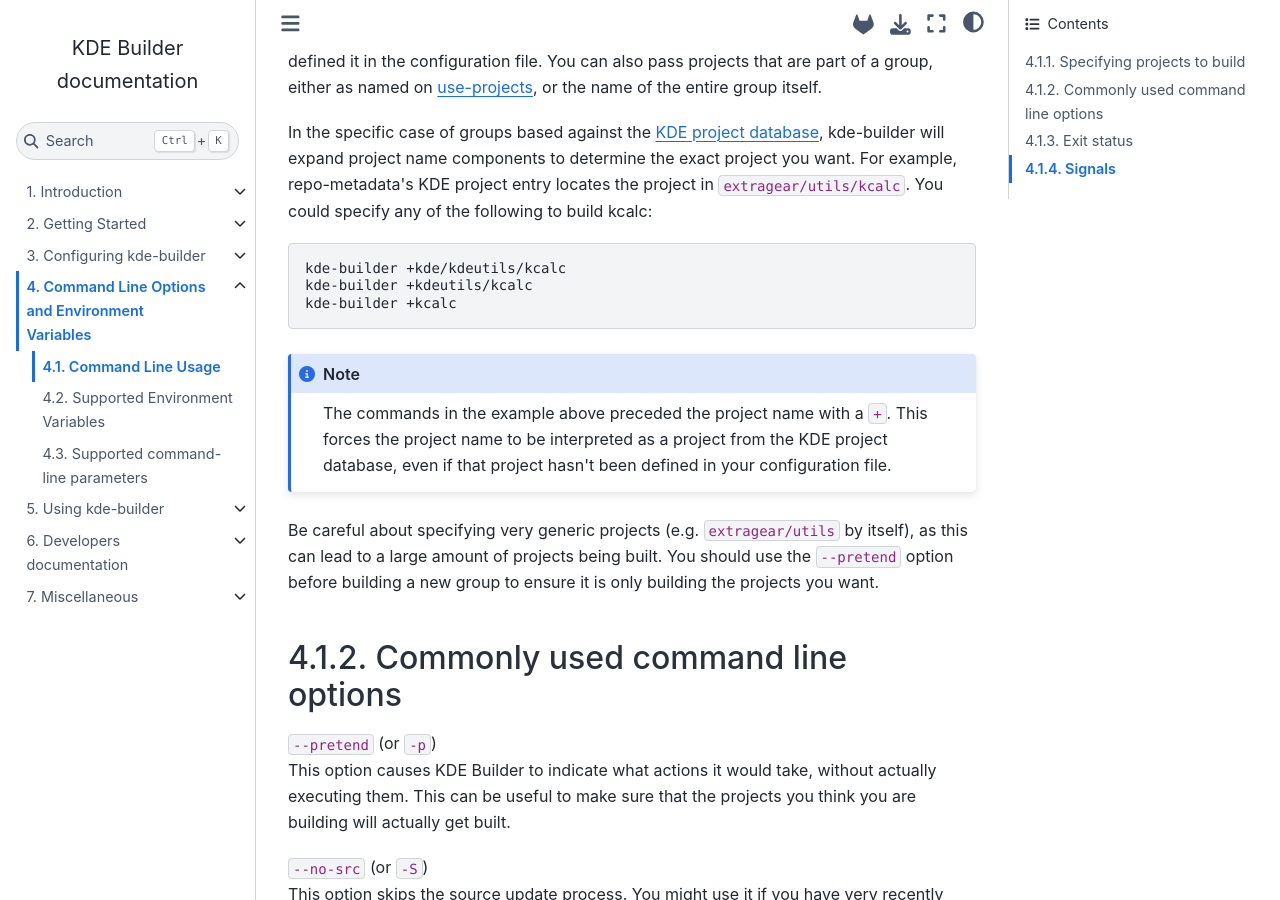
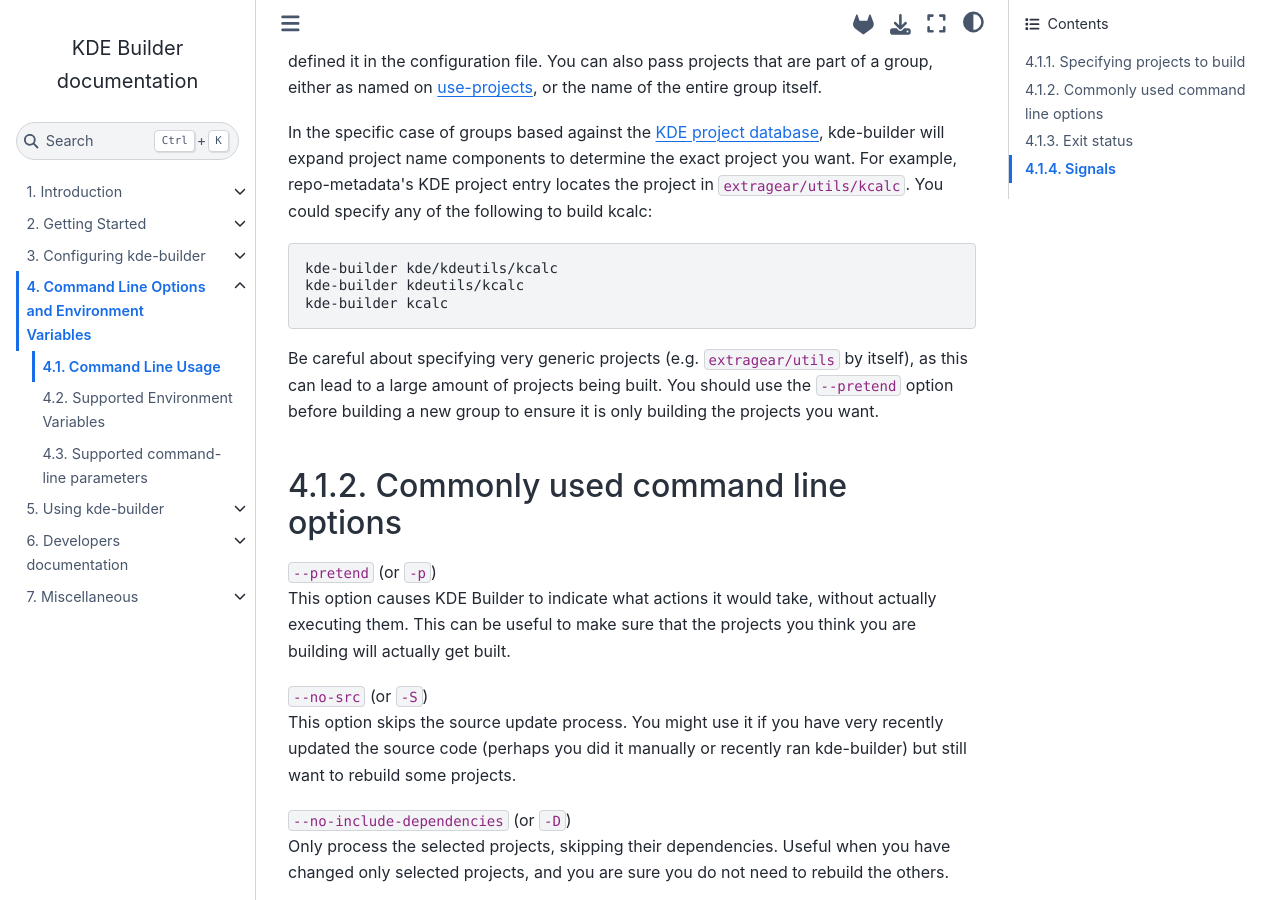
Before and after one commit to KDE/kde-builder, a Sphinx documentation site: the page built from doc/cmdline/cmdline-usage.md, in a window 1280 px wide and 900 px high, scrolled down 380 px. Built offline with Sphinx 7.4.7 and the Sphinx Book theme 1.1.4, drawn with Linux system fonts in a browser that asks for light colours.

Commit message:
refactor: Stop creating the "forced to kde project" ModuleSet for kde projects resolving
No need to craft a ModuleSet for kde project name just to
then use it to expand it to the Module object.
We have the whole projects database, so this is just case 3.

````diff
--- a/doc/cmdline/cmdline-usage.md
+++ b/doc/cmdline/cmdline-usage.md
@@ -27,16 +27,9 @@
 to build kcalc:
 
 ```bash
-kde-builder +kde/kdeutils/kcalc
-kde-builder +kdeutils/kcalc
-kde-builder +kcalc
-```
-
-```{note}
-The commands in the example above preceded the project name with a
-`+`. This forces the project name to be interpreted as a project from the
-KDE project database, even if that project hasn't been defined in your
-configuration file.
+kde-builder kde/kdeutils/kcalc
+kde-builder kdeutils/kcalc
+kde-builder kcalc
 ```
 
 Be careful about specifying very generic projects (e.g.
````
Also changed, not shown: doc/developer/Internals.md (+1 -6 lines), 1 other file.
